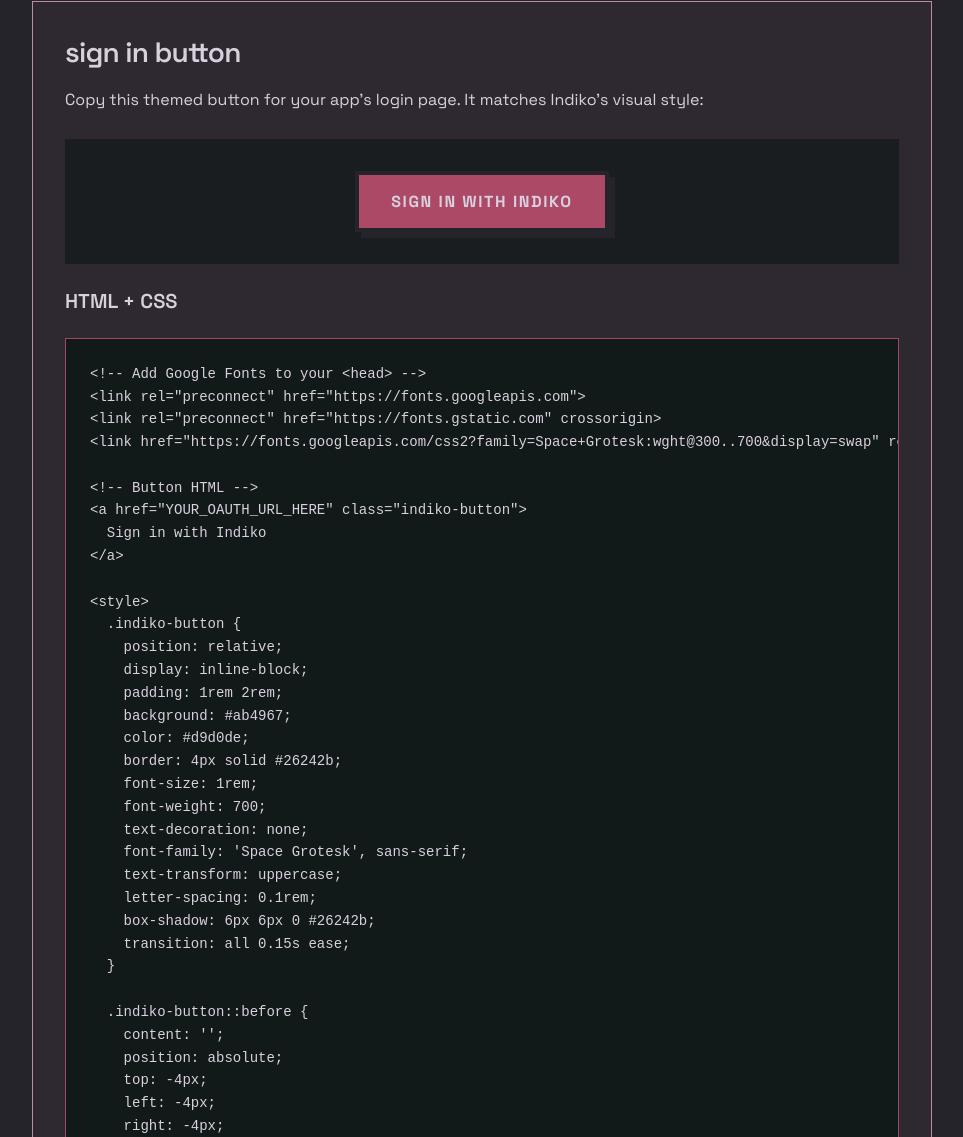
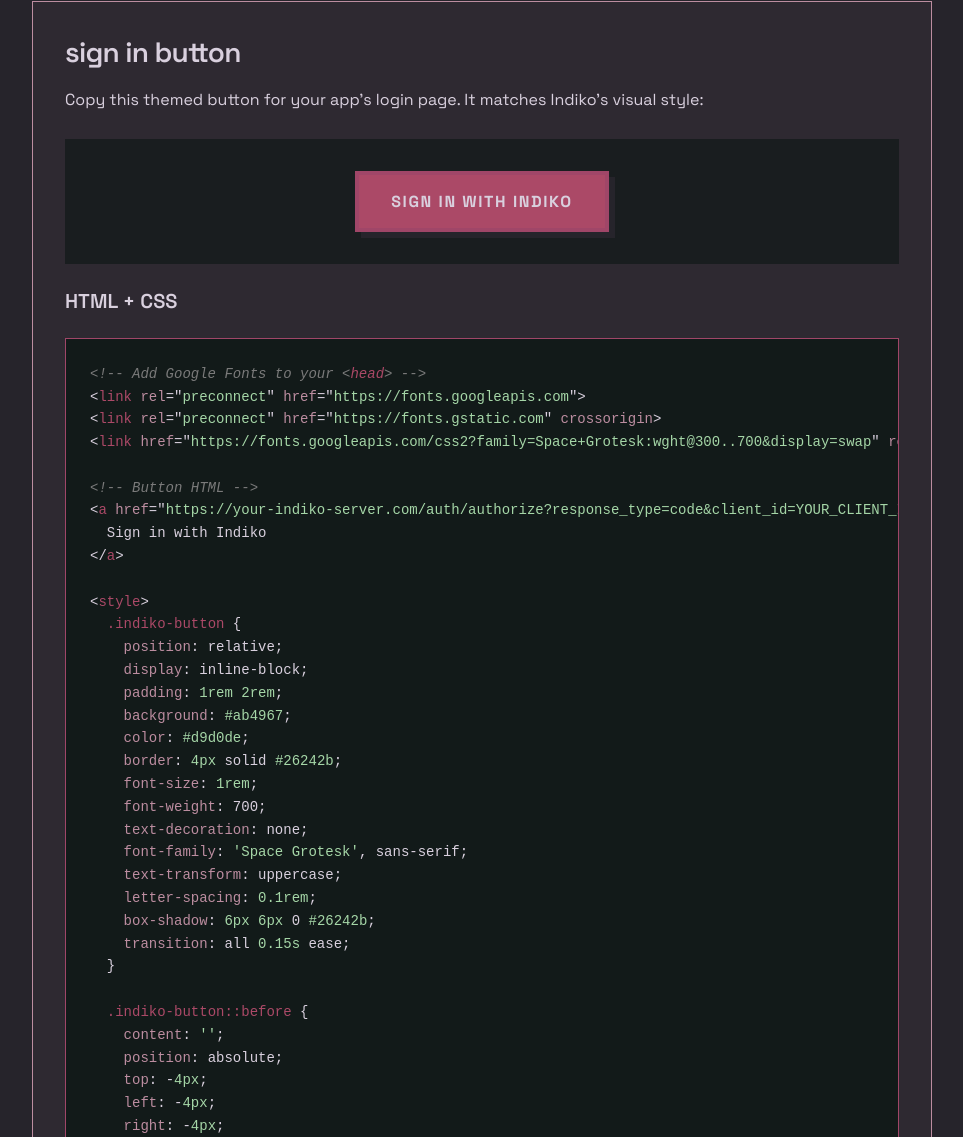
Before and after one commit to taciturnaxolotl/indiko, a website with bundled scripts: page src/html/docs.html in a window 1280 px wide. Shown: the part 2000-3137 px from the top of the page, without its empty margins (158-1121 px from the left). Built offline with nearby package versions, Linux system fonts and the light colour scheme.

Commit message:
feat: add an button to the docs

```diff
--- a/src/client/docs.ts
+++ b/src/client/docs.ts
@@ -8,6 +8,59 @@
 		.replace(/: "([^"]*)"/g, ': <span class="json-string">"$1"</span>')
 		.replace(/: (\d+\.?\d*)/g, ': <span class="json-number">$1</span>')
 		.replace(/: (true|false|null)/g, ': <span class="json-boolean">$1</span>');
+}
+
+// HTML/CSS syntax highlighter
+function highlightHTMLCSS(code: string): string {
+	// First escape HTML entities
+	let highlighted = code
+		.replace(/&/g, '&amp;')
+		.replace(/</g, '&lt;')
+		.replace(/>/g, '&gt;');
+
+	// HTML comments
+	highlighted = highlighted.replace(/&lt;!--(.*?)--&gt;/g, '<span class="html-comment">&lt;!--$1--&gt;</span>');
+
+	// Split by <style> tags to handle CSS separately
+	const parts = highlighted.split(/(&lt;style&gt;[\s\S]*?&lt;\/style&gt;)/g);
+
+	highlighted = parts.map((part, index) => {
+		// Even indices are HTML, odd indices are CSS blocks
+		if (index % 2 === 0) {
+			// Process HTML
+			return part.replace(/&lt;(\/?)([\w-]+)([\s\S]*?)&gt;/g, (_match, slash, tag, attrs) => {
+				let result = `&lt;${slash}<span class="html-tag">${tag}</span>`;
+
+				if (attrs) {
+					attrs = attrs.replace(/([\w-]+)="([^"]*)"/g, '<span class="html-attr">$1</span>="<span class="html-string">$2</span>"');
+					attrs = attrs.replace(/(?<=\s)([\w-]+)(?=\s|$)/g, '<span class="html-attr">$1</span>');
+				}
+
+				result += attrs + '&gt;';
+				return result;
+			});
+		} else {
+			// Process CSS (inside <style> tags)
+			return part
+				.replace(/&lt;style&gt;/g, '&lt;<span class="html-tag">style</span>&gt;')
+				.replace(/&lt;\/style&gt;/g, '&lt;/<span class="html-tag">style</span>&gt;')
+				// CSS selectors (anything before { including pseudo-selectors)
+				.replace(/^(\s*)([\w.-]+(?::+[\w-]+(?:\([^)]*\))?)*)\s*\{/gm, '$1<span class="css-selector">$2</span> {')
+				// CSS properties (word followed by colon, but not :: for pseudo-elements)
+				.replace(/^(\s+)([\w-]+):\s+/gm, '$1<span class="css-property">$2</span>: ')
+				// CSS values (everything between property: and ;)
+				.replace(/(<span class="css-property">[\w-]+<\/span>:\s+)([^;]+);/g, (_match, prop, value) => {
+					const highlightedValue = value
+						.replace(/(#[0-9a-fA-F]{3,6})/g, '<span class="css-value">$1</span>')
+						.replace(/([\d.]+(?:px|rem|em|s|%))/g, '<span class="css-value">$1</span>')
+						.replace(/('.*?')/g, '<span class="css-value">$1</span>')
+						.replace(/([\w-]+\([^)]*\))/g, '<span class="css-value">$1</span>');
+					return `${prop}${highlightedValue};`;
+				});
+		}
+	}).join('');
+
+	return highlighted;
 }
 
 // PKCE helper functions
@@ -43,6 +96,72 @@
 const copyMarkdownBtn = document.getElementById('copyMarkdownBtn') as HTMLButtonElement;
 const copyButtonCodeBtn = document.getElementById('copyButtonCode') as HTMLButtonElement;
 const demoButton = document.getElementById('demoButton') as HTMLAnchorElement;
+const buttonCodeEl = document.getElementById('buttonCode') as HTMLElement;
+
+// Populate and highlight button code
+const buttonCodeRaw = `<!-- Add Google Fonts to your <head> -->
+<link rel="preconnect" href="https://fonts.googleapis.com">
+<link rel="preconnect" href="https://fonts.gstatic.com" crossorigin>
+<link href="https://fonts.googleapis.com/css2?family=Space+Grotesk:wght@300..700&display=swap" rel="stylesheet">
+
+<!-- Button HTML -->
+<a href="https://your-indiko-server.com/auth/authorize?response_type=code&client_id=YOUR_CLIENT_ID&redirect_uri=YOUR_REDIRECT_URI&state=RANDOM_STATE&code_challenge=CODE_CHALLENGE&code_challenge_method=S256&scope=profile%20email" class="indiko-button">
+  Sign in with Indiko
+</a>
+
+<style>
+  .indiko-button {
+    position: relative;
+    display: inline-block;
+    padding: 1rem 2rem;
+    background: #ab4967;
+    color: #d9d0de;
+    border: 4px solid #26242b;
+    font-size: 1rem;
+    font-weight: 700;
+    text-decoration: none;
+    font-family: 'Space Grotesk', sans-serif;
+    text-transform: uppercase;
+    letter-spacing: 0.1rem;
+    box-shadow: 6px 6px 0 #26242b;
+    transition: all 0.15s ease;
+  }
+
+  .indiko-button::before {
+    content: '';
+    position: absolute;
+    top: -4px;
+    left: -4px;
+    right: -4px;
+    bottom: -4px;
+    background: transparent;
+    border: 4px solid #a04668;
+    pointer-events: none;
+    transition: all 0.15s ease;
+  }
+
+  .indiko-button:hover {
+    transform: translate(3px, 3px);
+    box-shadow: 3px 3px 0 #26242b;
+  }
+
+  .indiko-button:hover::before {
+    top: -7px;
+    left: -7px;
+    right: -7px;
+    bottom: -7px;
+  }
+
+  .indiko-button:active {
+    transform: translate(6px, 6px);
+    box-shadow: 0 0 0 #26242b;
+  }
+</style>`;
+
+if (buttonCodeEl) {
+	const highlighted = highlightHTMLCSS(buttonCodeRaw);
+	buttonCodeEl.innerHTML = highlighted;
+}
 
 // Auto-fill redirect URI with current page URL
 const currentUrl = window.location.origin + window.location.pathname;
@@ -393,67 +512,8 @@
 
 // Copy button code to clipboard
 copyButtonCodeBtn.addEventListener('click', async () => {
-	const buttonCode = `<!-- Add Google Fonts to your <head> -->
-<link rel="preconnect" href="https://fonts.googleapis.com">
-<link rel="preconnect" href="https://fonts.gstatic.com" crossorigin>
-<link href="https://fonts.googleapis.com/css2?family=Space+Grotesk:wght@300..700&display=swap" rel="stylesheet">
-
-<!-- Button HTML -->
-<a href="YOUR_OAUTH_URL_HERE" class="indiko-button">
-  Sign in with Indiko
-</a>
-
-<style>
-  .indiko-button {
-    position: relative;
-    display: inline-block;
-    padding: 1rem 2rem;
-    background: #ab4967;
-    color: #d9d0de;
-    border: 4px solid #26242b;
-    font-size: 1rem;
-    font-weight: 700;
-    text-decoration: none;
-    font-family: 'Space Grotesk', sans-serif;
-    text-transform: uppercase;
-    letter-spacing: 0.1rem;
-    box-shadow: 6px 6px 0 #26242b;
-    transition: all 0.15s ease;
-  }
-
-  .indiko-button::before {
-    content: '';
-    position: absolute;
-    top: -4px;
-    left: -4px;
-    right: -4px;
-    bottom: -4px;
-    background: transparent;
-    border: 4px solid #a04668;
-    pointer-events: none;
-    transition: all 0.15s ease;
-  }
-
-  .indiko-button:hover {
-    transform: translate(3px, 3px);
-    box-shadow: 3px 3px 0 #26242b;
-  }
-
-  .indiko-button:hover::before {
-    top: -7px;
-    left: -7px;
-    right: -7px;
-    bottom: -7px;
-  }
-
-  .indiko-button:active {
-    transform: translate(6px, 6px);
-    box-shadow: 0 0 0 #26242b;
-  }
-</style>`;
-
 	try {
-		await navigator.clipboard.writeText(buttonCode);
+		await navigator.clipboard.writeText(buttonCodeRaw);
 		copyButtonCodeBtn.textContent = 'copied! ✓';
 		setTimeout(() => {
 			copyButtonCodeBtn.textContent = 'copy button code';
--- a/src/html/docs.html
+++ b/src/html/docs.html
@@ -180,6 +180,40 @@
 
 		.json-boolean {
 			color: var(--old-rose);
+		}
+
+		/* HTML/CSS syntax highlighting */
+		.html-tag {
+			color: var(--berry-crush);
+		}
+
+		.html-attr {
+			color: var(--old-rose);
+		}
+
+		.html-string {
+			color: #a5d6a7;
+		}
+
+		.html-comment {
+			color: #7a7a7a;
+			font-style: italic;
+		}
+
+		.css-selector {
+			color: var(--berry-crush);
+		}
+
+		.css-property {
+			color: var(--old-rose);
+		}
+
+		.css-value {
+			color: #a5d6a7;
+		}
+
+		.css-unit {
+			color: #81c784;
 		}
 
 		.token.property,
@@ -467,6 +501,66 @@
 			border-color: var(--rosewood);
 			background: rgba(160, 70, 104, 0.1);
 		}
+
+		/* Demo button styles */
+		.demo-button-wrapper {
+			background: rgba(12, 23, 19, 0.6);
+			padding: 2rem;
+			margin: 1.5rem 0;
+			display: flex;
+			justify-content: center;
+		}
+
+		.indiko-demo-button {
+			position: relative;
+			display: inline-block;
+			padding: 1rem 2rem;
+			background: var(--berry-crush);
+			color: var(--lavender);
+			border: 4px solid var(--mahogany);
+			font-size: 1rem;
+			font-weight: 700;
+			text-decoration: none;
+			font-family: "Space Grotesk", sans-serif;
+			text-transform: uppercase;
+			letter-spacing: 0.1rem;
+			box-shadow: 6px 6px 0 var(--mahogany);
+			transition: all 0.15s ease;
+		}
+
+		.indiko-demo-button::before {
+			content: '';
+			position: absolute;
+			top: -4px;
+			left: -4px;
+			right: -4px;
+			bottom: -4px;
+			background: transparent;
+			border: 4px solid var(--rosewood);
+			pointer-events: none;
+			transition: all 0.15s ease;
+		}
+
+		.indiko-demo-button:hover {
+			transform: translate(3px, 3px);
+			box-shadow: 3px 3px 0 var(--mahogany);
+		}
+
+		.indiko-demo-button:hover::before {
+			top: -7px;
+			left: -7px;
+			right: -7px;
+			bottom: -7px;
+		}
+
+		.indiko-demo-button:active {
+			transform: translate(6px, 6px);
+			box-shadow: 0 0 0 var(--mahogany);
+		}
+
+		.indiko-demo-button:hover {
+			text-decoration: none;
+		}
 	</style>
 </head>
 
@@ -552,84 +646,12 @@
 				Copy this themed button for your app's login page. It matches Indiko's visual style:
 			</p>
 
-			<div style="background: rgba(12, 23, 19, 0.6); padding: 2rem; margin: 1.5rem 0; display: flex; justify-content: center;">
-				<a href="#" id="demoButton" style="
-					position: relative;
-					display: inline-block;
-					padding: 1rem 2rem;
-					background: #ab4967;
-					color: #d9d0de;
-					border: 4px solid #26242b;
-					font-size: 1rem;
-					font-weight: 700;
-					text-decoration: none;
-					font-family: 'Space Grotesk', sans-serif;
-					text-transform: uppercase;
-					letter-spacing: 0.1rem;
-					box-shadow: 6px 6px 0 #26242b;
-					transition: all 0.15s ease;
-				">Sign in with Indiko</a>
+			<div class="demo-button-wrapper">
+				<a href="#" id="demoButton" class="indiko-demo-button">Sign in with Indiko</a>
 			</div>
 
 			<h3>HTML + CSS</h3>
-			<pre><code>&lt;!-- Add Google Fonts to your &lt;head&gt; --&gt;
-&lt;link rel="preconnect" href="https://fonts.googleapis.com"&gt;
-&lt;link rel="preconnect" href="https://fonts.gstatic.com" crossorigin&gt;
-&lt;link href="https://fonts.googleapis.com/css2?family=Space+Grotesk:wght@300..700&amp;display=swap" rel="stylesheet"&gt;
-
-&lt;!-- Button HTML --&gt;
-&lt;a href="YOUR_OAUTH_URL_HERE" class="indiko-button"&gt;
-  Sign in with Indiko
-&lt;/a&gt;
-
-&lt;style&gt;
-  .indiko-button {
-    position: relative;
-    display: inline-block;
-    padding: 1rem 2rem;
-    background: #ab4967;
-    color: #d9d0de;
-    border: 4px solid #26242b;
-    font-size: 1rem;
-    font-weight: 700;
-    text-decoration: none;
-    font-family: 'Space Grotesk', sans-serif;
-    text-transform: uppercase;
-    letter-spacing: 0.1rem;
-    box-shadow: 6px 6px 0 #26242b;
-    transition: all 0.15s ease;
-  }
-
-  .indiko-button::before {
-    content: '';
-    position: absolute;
-    top: -4px;
-    left: -4px;
-    right: -4px;
-    bottom: -4px;
-    background: transparent;
-    border: 4px solid #a04668;
-    pointer-events: none;
-    transition: all 0.15s ease;
-  }
-
-  .indiko-button:hover {
-    transform: translate(3px, 3px);
-    box-shadow: 3px 3px 0 #26242b;
-  }
-
-  .indiko-button:hover::before {
-    top: -7px;
-    left: -7px;
-    right: -7px;
-    bottom: -7px;
-  }
-
-  .indiko-button:active {
-    transform: translate(6px, 6px);
-    box-shadow: 0 0 0 #26242b;
-  }
-&lt;/style&gt;</code></pre>
+			<pre><code id="buttonCode"></code></pre>
 
 			<button id="copyButtonCode" class="copy-btn">copy button code</button>
 
```
